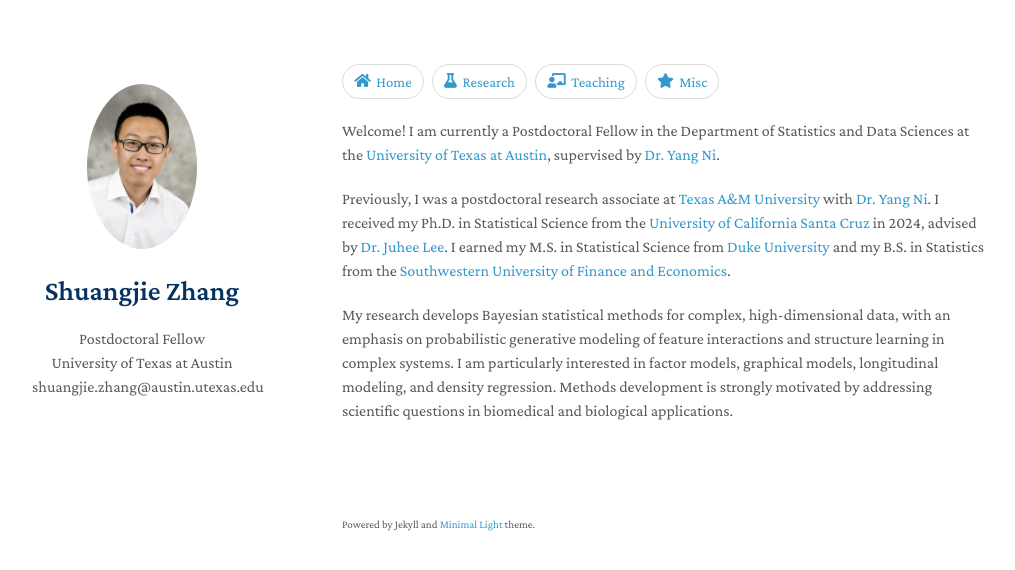
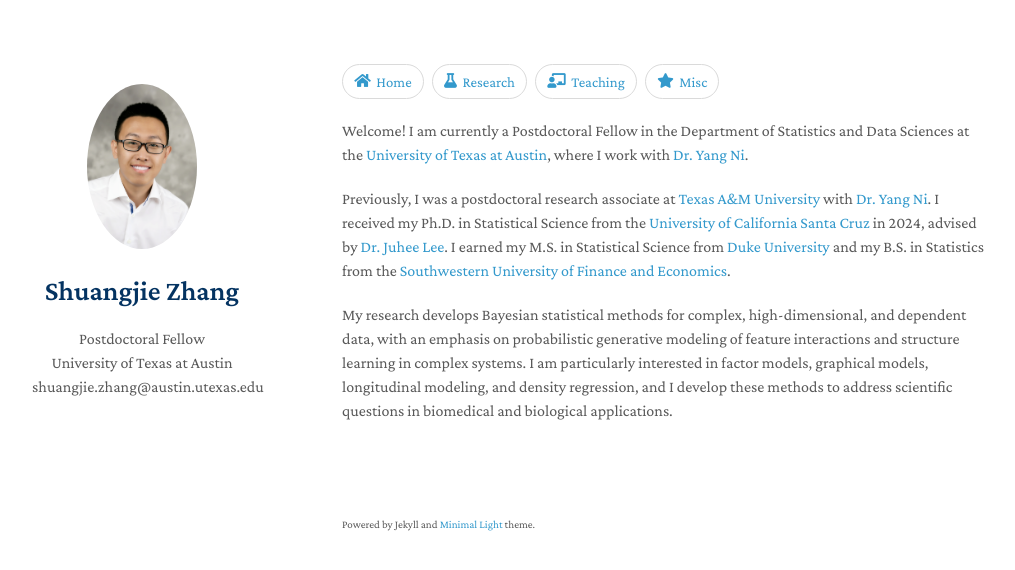
Before and after one commit to shuang-jie/shuang-jie.github.io, a Jekyll site: the page built from index.md, in a window 1280 px wide. Shown: the top 570 px of the page, without its empty margins (128-1143 px from the left). Built offline with Jekyll 4.4.1, drawn with Linux system fonts in a browser that asks for light colours; nearby versions of some CDN libraries; a style sheet for code colours, icons or effects is not loaded.

Commit message:
Update index.md

```diff
--- a/index.md
+++ b/index.md
@@ -2,10 +2,10 @@
 layout: homepage
 ---
 
-Welcome! I am currently a Postdoctoral Fellow in the Department of Statistics and Data Sciences at the [University of Texas at Austin](https://stat.utexas.edu/), supervised by [Dr. Yang Ni](https://nystat.github.io/yni/).
+Welcome! I am currently a Postdoctoral Fellow in the Department of Statistics and Data Sciences at the [University of Texas at Austin](https://stat.utexas.edu/), where I work with [Dr. Yang Ni](https://nystat.github.io/yni/).
 
 Previously, I was a postdoctoral research associate at [Texas A&M University](https://stat.tamu.edu/) with [Dr. Yang Ni](https://nystat.github.io/yni/). I received my Ph.D. in Statistical Science from the [University of California Santa Cruz](https://engineering.ucsc.edu/departments/statistics/) in 2024, advised by [Dr. Juhee Lee](https://sites.google.com/ucsc.edu/juheelee/home). I earned my M.S. in Statistical Science from [Duke University](https://stat.duke.edu/) and my B.S. in Statistics from the [Southwestern University of Finance and Economics](https://stat.swufe.edu.cn/ENGLISH/About.htm).
 
-My research develops Bayesian statistical methods for complex, high-dimensional data, with an emphasis on probabilistic generative modeling of feature interactions and structure learning in complex systems. I am particularly interested in factor models, graphical models, longitudinal modeling, and density regression. Methods development is strongly motivated by addressing scientific questions in biomedical and biological applications.
+My research develops Bayesian statistical methods for complex, high-dimensional, and dependent data, with an emphasis on probabilistic generative modeling of feature interactions and structure learning in complex systems. I am particularly interested in factor models, graphical models, longitudinal modeling, and density regression, and I develop these methods to address scientific questions in biomedical and biological applications.
 
 <br>
```
